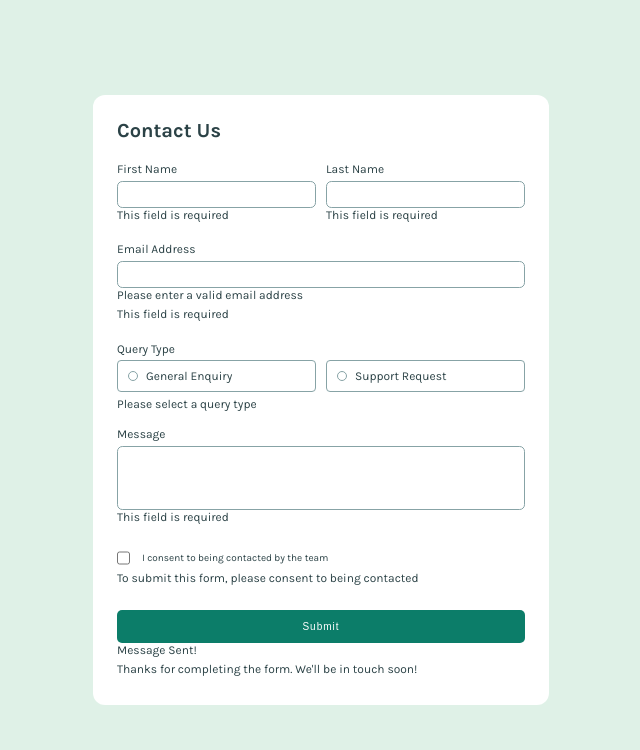
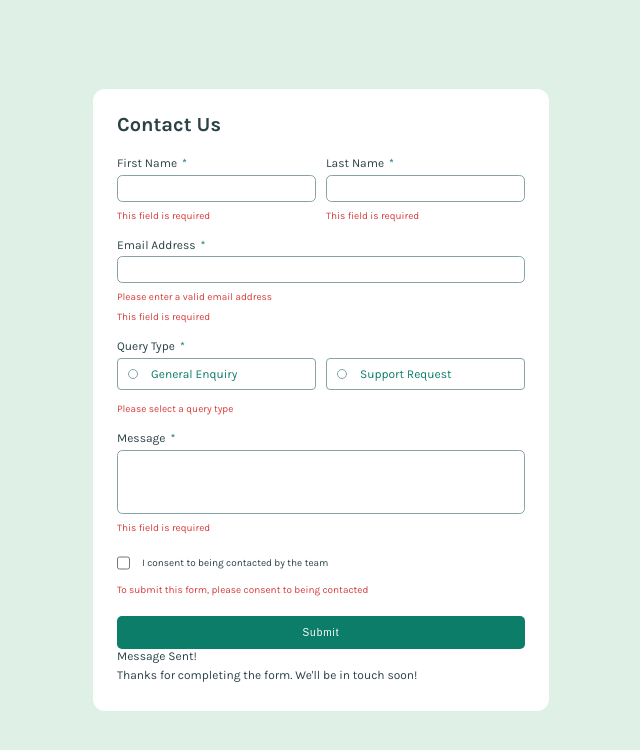
Before and after one commit to NullCoffeeException-Frontend-Mentor/contact-form, a plain HTML site: page index.html in a window 1280 px wide. Shown: the whole page, without its empty margins (319-959 px from the left). Drawn offline with Linux system fonts and the light colour scheme.

Commit message:
style: 필수 입력 요구 라벨

```diff
--- a/index.html
+++ b/index.html
@@ -25,26 +25,26 @@
       <h1>Contact Us</h1>
       <div class="name-container">
         <div class="name">
-          <label>First Name</label>
-          <input>
-          <p id="warning-message">This field is required</p>
+          <label>First Name<span>*</span></label>
+          <input required>
+          <p class="warning-message">This field is required</p>
         </div>
         <div class="name">
-          <label>Last Name</label>
-          <input>
-          <p id="warning-message">This field is required</p>
+          <label>Last Name<span>*</span></label>
+          <input required>
+          <p class="warning-message">This field is required</p>
         </div>
       </div>
       <div class="address">
-        <label>Email Address</label>
-        <input>
-        <p id="warning-message">Please enter a valid email address</p>
-        <p id="warning-message">This field is required</p>
+        <label>Email Address<span>*</span></label>
+        <input required>
+        <p class="warning-message">Please enter a valid email address</p>
+        <p class="warning-message">This field is required</p>
       </div>
       <div class="query">
-        <label>Query Type</label>
+        <label>Query Type<span>*</span></label>
         <div class="query-selection">
-          <input type="radio" name="query-type" id="general-enquiry">
+          <input type="radio" name="query-type" id="general-enquiry" required>
           <label for="general-enquiry" tabindex="0">
             <div class="circle">
               <div class="checkmark"></div>
@@ -59,19 +59,19 @@
             <span>Support Request</span>
           </label>
         </div>
-        <p id="warning-message">Please select a query type</p>
+        <p class="warning-message">Please select a query type</p>
       </div>
       <div class="message">
-        <label>Message</label>
+        <label required>Message<span>*</span></label>
         <input>
-        <p id="warning-message">This field is required</p>
+        <p class="warning-message">This field is required</p>
       </div>
       <div class="contact">
         <div class="checkbox-container">
-          <input type="checkbox" id="contact-checkbox"> <span>I consent to being contacted by the team</span>
+          <input type="checkbox" id="contact-checkbox" required> <span>I consent to being contacted by the team</span>
         </div>
 
-        <p id="warning-message">To submit this form, please consent to being contacted</p>
+        <p class="warning-message">To submit this form, please consent to being contacted</p>
       </div>
 
       <button>Submit</button>
--- a/style.scss
+++ b/style.scss
@@ -36,6 +36,11 @@ label, p {
     display: block;
     margin-bottom: 0.4em;
     font-size: 1.2em;
+}
+
+label span {
+    margin-left: 0.5rem;
+    color: hsl(169, 82%, 27%);
 }
 
 input {
@@ -160,3 +165,11 @@ button:hover {
     background-color: hsl(170, 82%, 13%);
     cursor: pointer;
 }
+
+.warning-message {
+    margin-top: 0.8rem;
+    margin-bottom: 0;
+    padding: 0;
+    font-size: 1em;
+    color: hsl(0, 66%, 54%);
+}
```
Also changed, not shown: style.css, 1 other file.
